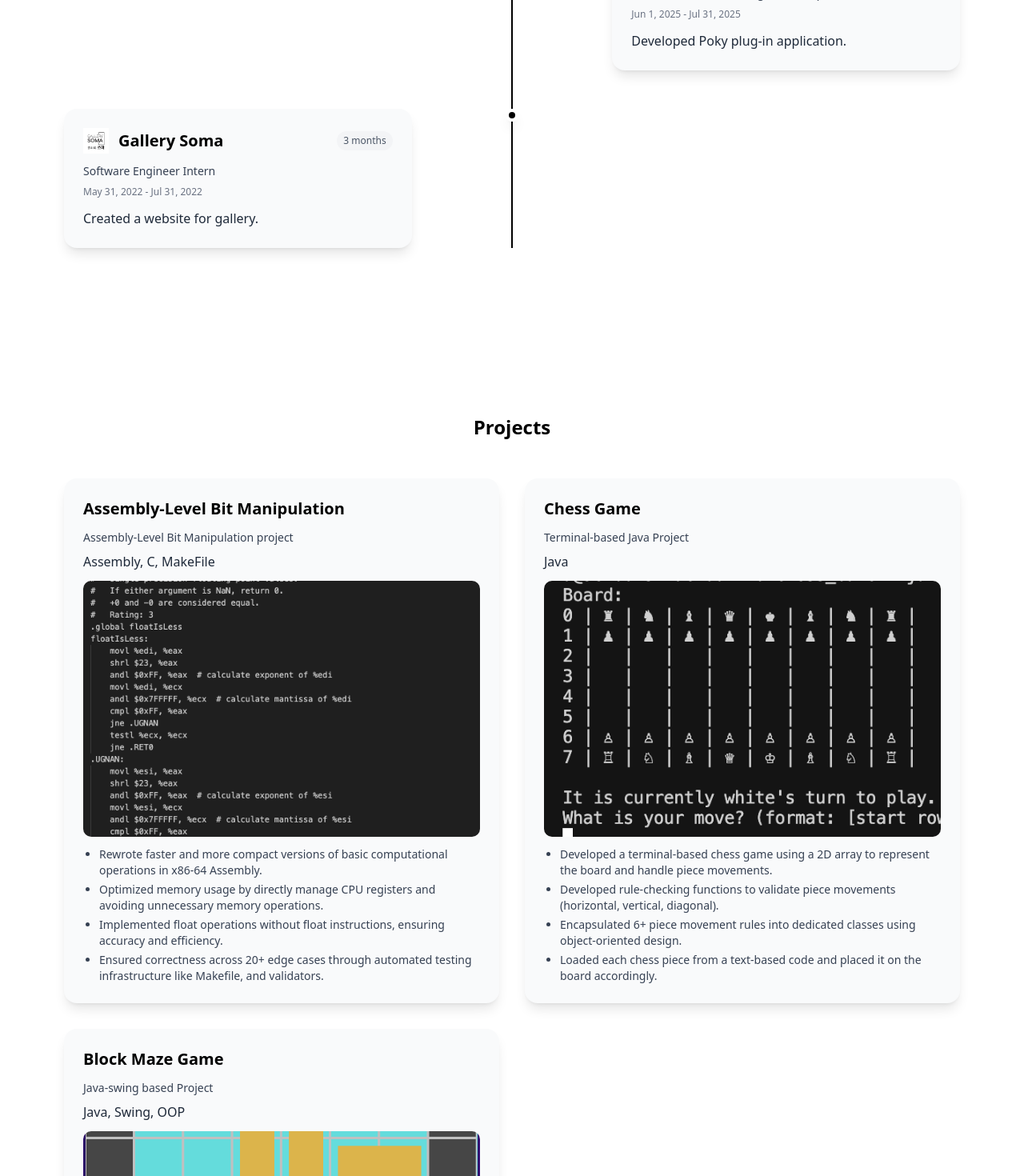
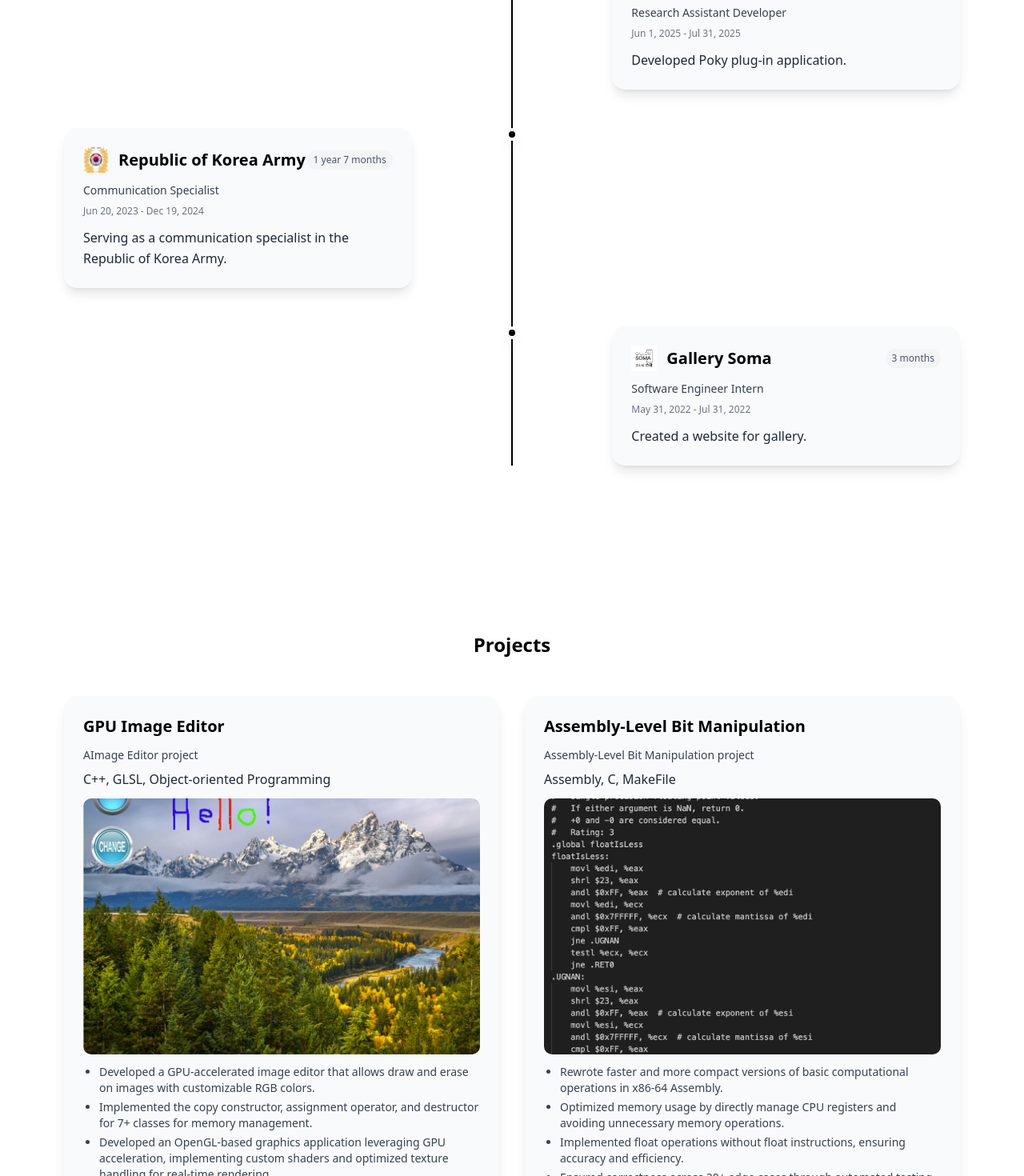
Before and after one commit to EuljeHoon/jehoon_website, a Next.js app: page / in a window 1280 px wide. Shown: the part 1460-2930 px from the top of the page at 80% size. Built offline with nearby package versions, Linux system fonts and the light colour scheme.

Commit message:
Add projects, experiences

```diff
--- a/src/components/Hero.tsx
+++ b/src/components/Hero.tsx
@@ -18,7 +18,7 @@ export default function Hero() {
           <a href = "https://github.com/EuljeHoon" download target = "_blank" rel = "noopener noreferrer">
             <Button className="bg-black hover:bg-[#FFCC33] text-white">GitHub</Button>
           </a>
-          <a href = "https://drive.google.com/file/d/1e8rrkNu-pKDQDDcwr9QLvKGzzNdr9-W5/view?usp=sharing" download target = "_blank" rel = "noopener noreferrer">
+          <a href = "https://drive.google.com/file/d/1GUa38688O0EJ1TWVEdUyUHhIRipSIJmI/view?usp=sharing" download target = "_blank" rel = "noopener noreferrer">
             <Button className="bg-black hover:bg-[#FFCC33] text-white">View Resume</Button>
           </a>
           <a href = "https://www.linkedin.com/in/jehoon0213/" download target = "_blank" rel = "noopener noreferrer">
--- a/src/components/Skills.tsx
+++ b/src/components/Skills.tsx
@@ -11,7 +11,7 @@ export default function About() {
           <div className="bg-gray-50 p-6 rounded-2xl shadow-md">
             <h3 className="font-bold text-[#1B1F3B] mb-2">Programming Languages</h3>
             <p className="text-sm text-gray-800">
-              Python, Java, C, JavaScript, TypeScript, SQL, Ocaml, HTML, CSS
+              Python, Java, C, C++, JavaScript, TypeScript, SQL, Ocaml, HTML, CSS
             </p>
           </div>
 
@@ -27,7 +27,7 @@ export default function About() {
           <div className="bg-gray-50 p-6 rounded-2xl shadow-md">
             <h3 className="font-bold text-[#1B1F3B] mb-2">Databases, Cloud & DevOps</h3>
             <p className="text-sm text-gray-800">
-              MySQL, MongoDB, GCP, AWS, Github Actions, Vercel, Cloudflare
+              PostgreSQL, MySQL, MongoDB, GCP, AWS, Github Actions, Vercel, Cloudflare
             </p>
           </div>
 
--- a/src/data/experiences.ts
+++ b/src/data/experiences.ts
@@ -21,18 +21,18 @@ export const experiences: Experience[] = [
         description: "Making AI-powered college admissions assistant",
         link: "https://dotori-intro-website.vercel.app/",
         logo: "/logo/Main_logo_invisible _back.png",
-        techStack: ["Java", "Spring Boot", "React", "FastAPI", "Google Cloud Storage"],
+        techStack: ["Java", "Spring Boot", "React", "RESTful API", "JWT", "PostgreSQL"],
         achievements: [
-            "Led a 4-person Agile team in the full-stack development of an AI-powered college admissions assistant.",
-            "Developed Spring Boot RESTful API to handle users requests and data exchange between client and server.",
+            "Led a 4-person Agile team to build an AI-powered college admissions consulting platform that provides personalized essay feedback for students across 2 countries.",
+            "Developed Spring Boot RESTful API with JWT authentication and PostgreSQL.",
             "Engineered a GitHub Actions CI/CD pipeline to automate the build, test, and deployment processes.",
-            "Implemented Milvus vector database for Gemini 2.5 flash lite to power personalized school essay advice."
+            "Integrated Gemini 2.5 with Milvus vector database to reference sample essays, enabling personalized consulting."
         ]
     },
     {
         id: 2,
-        title: "Poky Lab",
-        role: "Student Researcher (Plug-in Developer)",
+        title: "University of Colorado Denver, Lee Group",
+        role: "Research Assistant Developer",
         startDate: "2025-06-01",
         endDate: "2025-07-31",
         description: "Developed Poky plug-in application.",
@@ -40,14 +40,31 @@ export const experiences: Experience[] = [
         logo: "/logo/cuDenver.png",
         techStack: ["Python", "GUI", "Tkinter", "AI Models(ESMFold, BOLTZ, CHAI)"],
         achievements: [
-            "Developed POKY, an automated protein prediction software, to streamline protein research workflows.",
+            "Developed POKY, an automated protein prediction software that provides faster insights for drug discovery, to streamline protein research workflows.",
             "Implemented Python GUI using Tkinter library to make the software more user-friendly and accessible.",
-            "Improved application performance and User Experience by running AI model predictions asynchronously.",
-            "Achieved 60% faster structure prediction and scoring workflow by integrating 3 AI models(ESMFold, BOLTZ, CHAI) into a unified backend API."
+            "Accelerated protein signal analysis by 5 minutes to 2 minutes with a Python script that parallelized multiple analysis tools.",
+            "Integrated 3 AI models (ESMFold, BOLTZ, CHAI) into a unified backend API, maintaining prediction accuracy while significantly improving workflow efficiency."
         ]
     },
     {
         id: 3,
+        title: "Republic of Korea Army",
+        role: "Communication Specialist",
+        startDate: "2023-06-20",
+        endDate: "2024-12-19",
+        description: "Serving as a communication specialist in the Republic of Korea Army.",
+        link: "https://www.army.mil.kr/army/5/subview.do",
+        logo: "roka.png",
+        techStack: ["TICN", "VoIP", "Network Equipment"],
+        achievements: [
+            "Served as a communications specialist responsible for communication and data networks across multiple military units.",
+            "Configured and linked Tactical Information and Communication Network (TICN) equipment to base stations, enabling stable voice, data, and video communication across field units.",
+            "Managed VoIP infrastructure to enable stable real-time voice communication between command and field units.",
+            "Troubleshooted network equipment, restoring communication via reboots, cable swaps, and frequency tuning."
+        ]
+    },
+    {
+        id: 4,
         title: "Gallery Soma",
         role: "Software Engineer Intern",
         startDate: "2022-05-31",
@@ -55,12 +72,12 @@ export const experiences: Experience[] = [
         description: "Created a website for gallery.",
         link: "https://www.gallerysoma.co.kr/",
         logo: "/logo/soma.png",
-        techStack: ["React", "Redux", "RESTful API"],
+        techStack: ["React", "Redux", "Tailwind", "Figma", "RESTful API", "AWS"],
         achievements: [
-            "Redesigned core UI components using Tailwind and Figma specs, improving visual consistency.",
-            "Simplified data flow with Redux, accelerating developer onboarding and reducing bugs.",
-            "Reused across 6+ pages and features, designed reusable components with prop-driven architecture.",
-            "Integrated RESTful APIs into the frontend to process user actions and synchronize data with the backend."
+            "Standardized styles and color palette using Tailwind and Figma, enhancing design consistency.",
+            "Implemented global state management using Redux to reduce redundant logic by 30%.",
+            "Developed reusable components (Header, Footer, Cart Button) with prop-driven design, reused across 6+ pages to simplify maintenance and ensure UI consistency.",
+            "Loaded artwork images from AWS S3 using signed URLs, ensuring secure rendering."
         ]
     }
 ];
--- a/src/data/projects.ts
+++ b/src/data/projects.ts
@@ -11,6 +11,20 @@ export interface Project {
 export const projects: Project[] = [
    {
     id: 1,
+    title: "GPU Image Editor",
+    role: "AImage Editor project",
+    description: "C++, GLSL, Object-oriented Programming",
+    achievements: [
+        "Developed a GPU-accelerated image editor that allows draw and erase on images with customizable RGB colors.",
+        "Implemented the copy constructor, assignment operator, and destructor for 7+ classes for memory management.",
+        "Developed an OpenGL-based graphics application leveraging GPU acceleration, implementing custom shaders and optimized texture handling for real-time rendering.",
+        "Used OpenGL VAO, VBO, and EBO buffers to optimize GPU rendering speed by 90%."
+    ],
+    link: "https://github.com/EuljeHoon/GPU_Image_Editor.git",
+    projectImage: "/projects/GPUImage.png"
+   },
+   {
+    id: 2,
     title: "Assembly-Level Bit Manipulation",
     role: "Assembly-Level Bit Manipulation project",
     description: "Assembly, C, MakeFile",
@@ -24,7 +38,7 @@ export const projects: Project[] = [
     projectImage: "/projects/Assembly.png"
   },
   {
-    id: 2,
+    id: 3,
     title: "Chess Game",
     role: "Terminal-based Java Project",
     description: "Java",
@@ -38,7 +52,7 @@ export const projects: Project[] = [
     projectImage: "/projects/Chess.png"
   },
   {
-    id: 3,
+    id: 4,
     title: "Block Maze Game",
     role: "Java-swing based Project",
     description: "Java, Swing, OOP",
```
Also changed, not shown: public/projects/GPUImage.png (added), public/roka.png (added).
